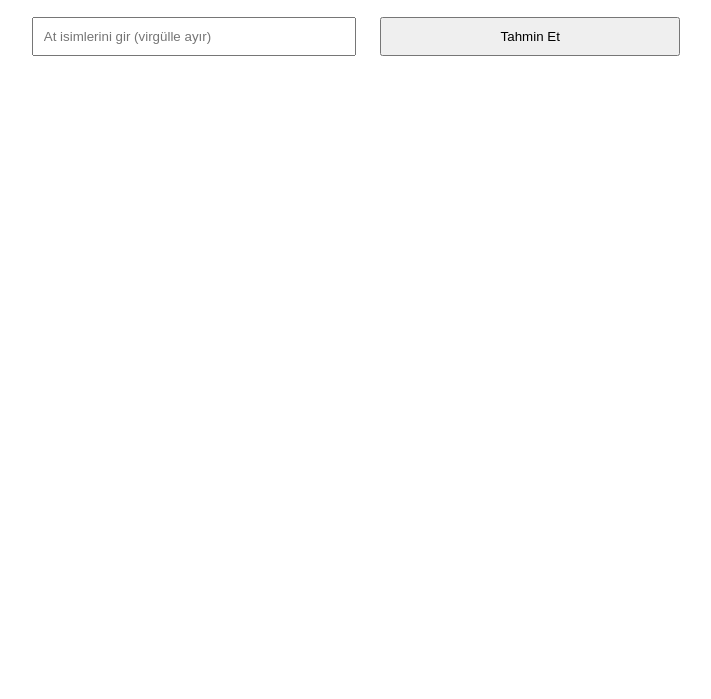
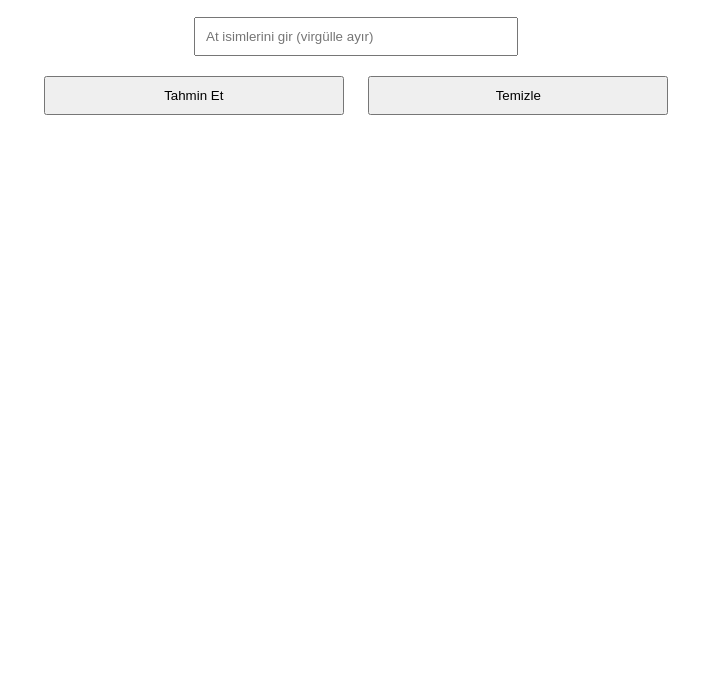
Before and after one commit to tevfikka3535/at-yarisi, a plain HTML site: page index.html in a window 1280 px wide. Shown: the part 101-800 px from the top of the page, without its empty margins (284-995 px from the left). Drawn offline with Linux system fonts and the light colour scheme.

Commit message:
index.html

```diff
--- a/index.html
+++ b/index.html
@@ -8,9 +8,13 @@
 </head>
 <body>
   <h1>At Yarışı Tahmin Uygulaması</h1>
+
   <input type="text" id="horseInput" placeholder="At isimlerini gir (virgülle ayır)">
+  <br>
   <button onclick="tahminEt()">Tahmin Et</button>
-  <p id="sonuc"></p>
+  <button onclick="temizle()">Temizle</button>
+
+  <ul id="sonucListesi"></ul>
 
   <script src="script.js"></script>
 </body>
```
